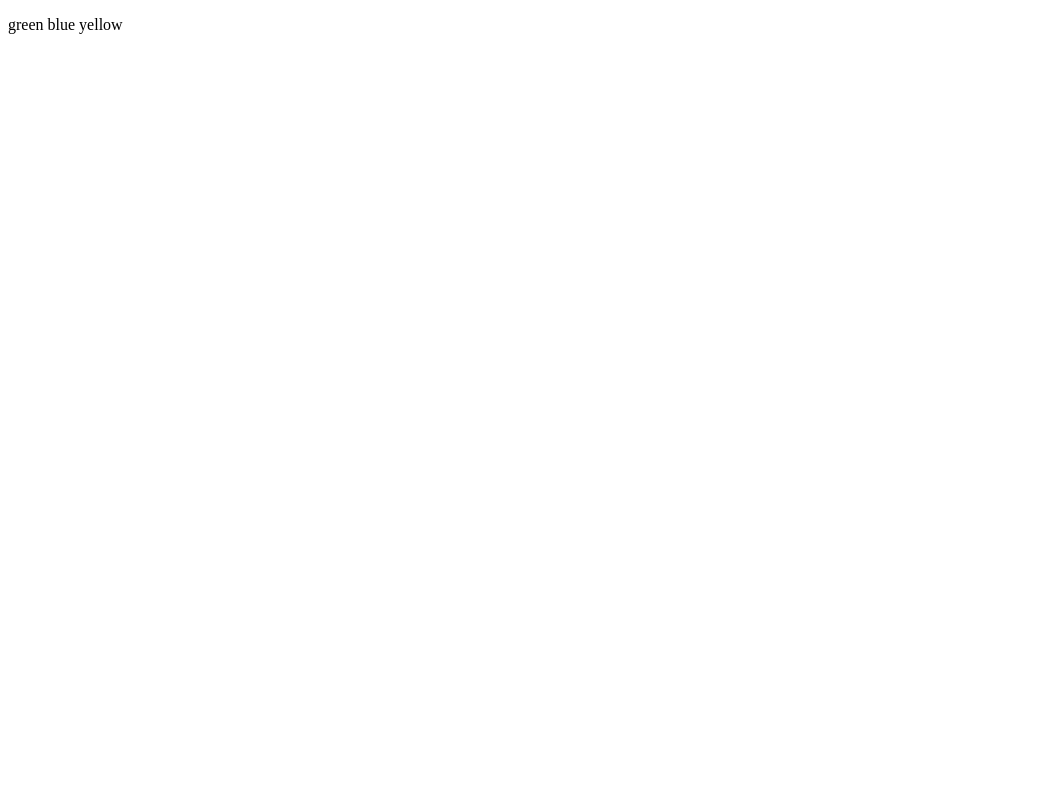
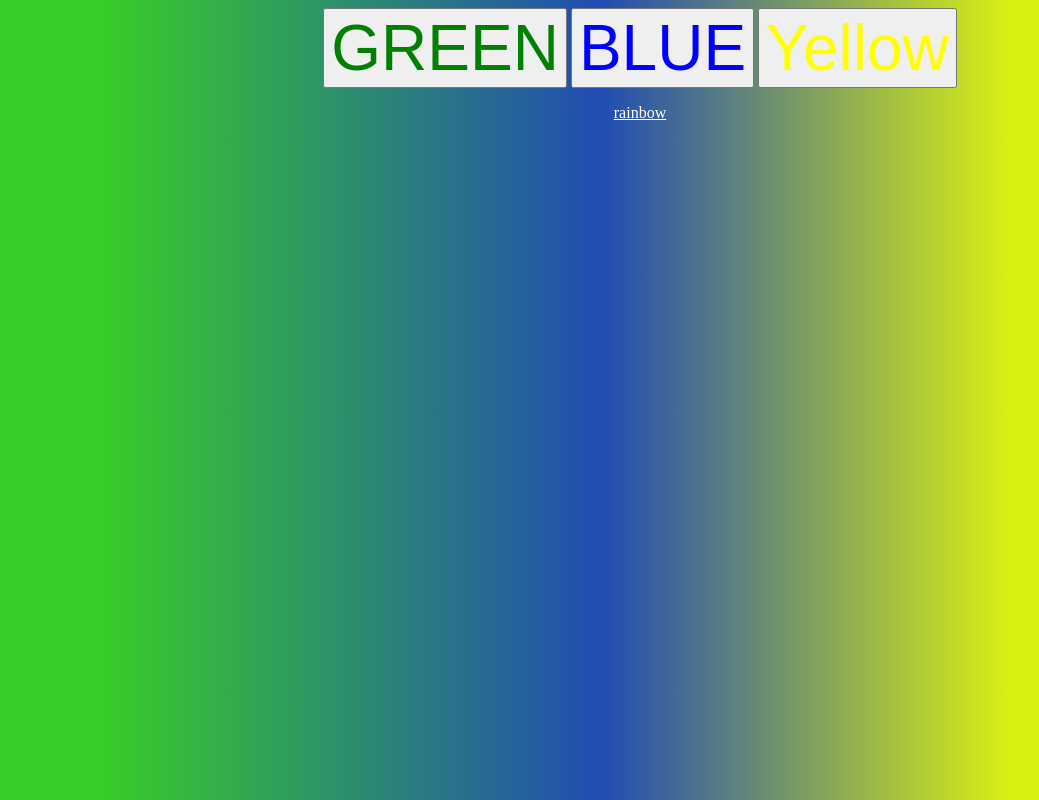
Before and after one commit to mying13/choice, a plain HTML site: page ikea2.html in a window 1280 px wide. Shown: the whole page, without its empty margins (0-1039 px from the left). Drawn offline with Linux system fonts and the light colour scheme.

Commit message:
Update ikea2.html

```diff
--- a/ikea2.html
+++ b/ikea2.html
@@ -1,4 +1,27 @@
 <!DOCTYPE HTML>
-<p>
-  green blue yellow
-</p>
+<html>
+  <head>
+    <title>Here</title>
+    <style>
+      body {background: rgb(56,205,41);
+background: linear-gradient(90deg, rgba(56,205,41,1) 8%, rgba(33,76,179,1) 47%, rgba(218,240,17,1) 79%);}
+
+      button {font-size:4em
+      }
+    </style>
+
+<center>
+  </head>
+  <body>
+    <button href="green.html" style="color:green">GREEN</button>
+    <button href="blue.html" style="color:blue">BLUE</button>
+    <Button href="yellow.html" style="color:yellow">Yellow</Button>
+  </body>
+</center>
+  <center>
+    <p>
+       <a href=finale.html style="color:white">
+         rainbow</a>
+    </p>
+  </center>
+</html>
```
